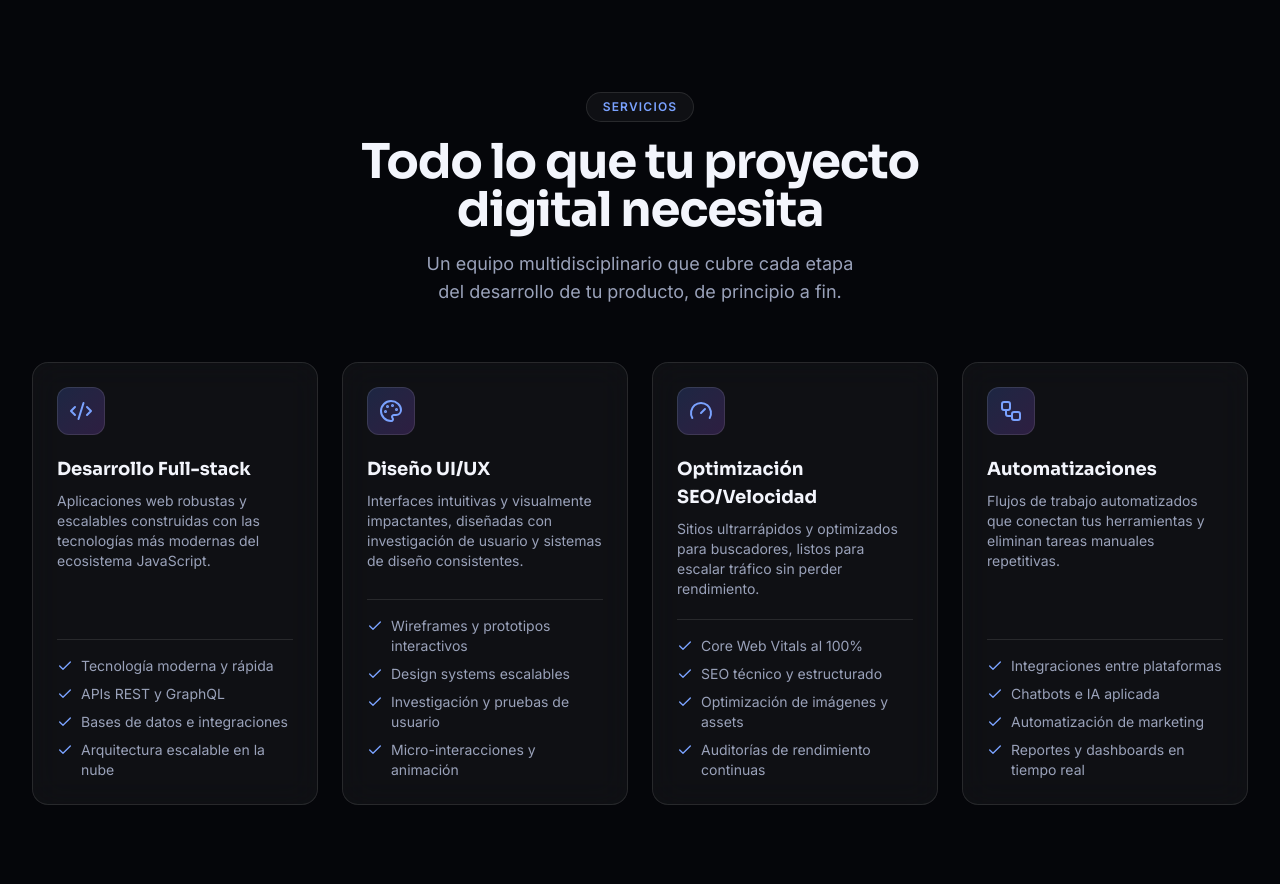
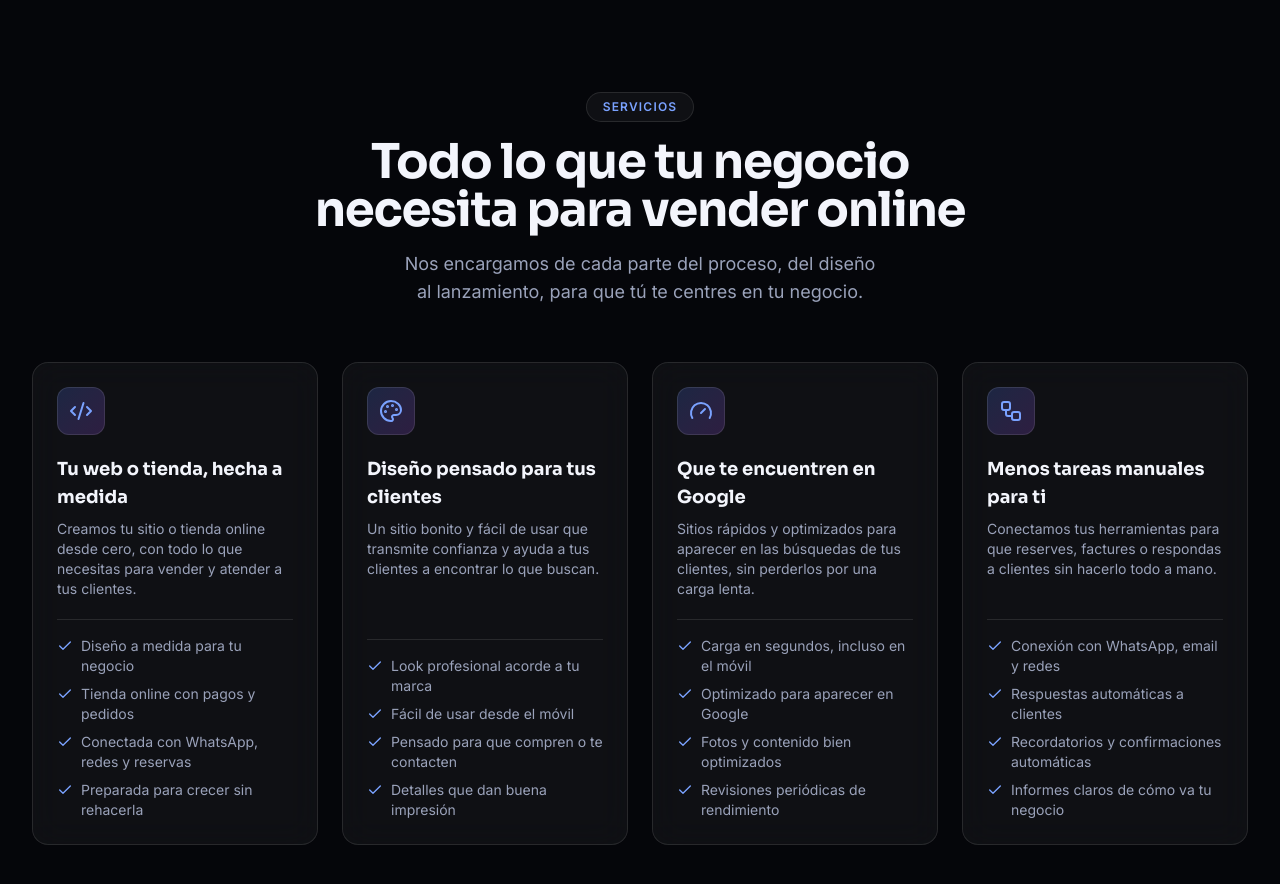
Before and after one commit to webcraftstudiosos/webcraftstudio, a Next.js app: page / in a window 1280 px wide. Shown: the part 960-1844 px from the top of the page. Built offline with nearby package versions, Linux system fonts and the light colour scheme.

Commit message:
Rewrite Services section in plain business language
Replace agency/developer jargon (full-stack, UI/UX, Core Web Vitals, APIs,
automations) with benefit-focused copy aimed at local and online business
owners.

Co-Authored-By: Claude Sonnet 5 <noreply@anthropic.com>

```diff
--- a/components/Services.tsx
+++ b/components/Services.tsx
@@ -20,8 +20,8 @@ export function Services() {
       <Container className="flex flex-col items-center">
         <SectionHeading
           eyebrow="Servicios"
-          title="Todo lo que tu proyecto digital necesita"
-          description="Un equipo multidisciplinario que cubre cada etapa del desarrollo de tu producto, de principio a fin."
+          title="Todo lo que tu negocio necesita para vender online"
+          description="Nos encargamos de cada parte del proceso, del diseño al lanzamiento, para que tú te centres en tu negocio."
         />
 
         <div className="mt-14 grid w-full grid-cols-1 gap-6 sm:grid-cols-2 lg:grid-cols-4">
--- a/data/siteData.ts
+++ b/data/siteData.ts
@@ -42,50 +42,50 @@ export type Service = {
 export const services: Service[] = [
   {
     icon: "Code2",
-    title: "Desarrollo Full-stack",
+    title: "Tu web o tienda, hecha a medida",
     description:
-      "Aplicaciones web robustas y escalables construidas con las tecnologías más modernas del ecosistema JavaScript.",
+      "Creamos tu sitio o tienda online desde cero, con todo lo que necesitas para vender y atender a tus clientes.",
     features: [
-      "Tecnología moderna y rápida",
-      "APIs REST y GraphQL",
-      "Bases de datos e integraciones",
-      "Arquitectura escalable en la nube",
+      "Diseño a medida para tu negocio",
+      "Tienda online con pagos y pedidos",
+      "Conectada con WhatsApp, redes y reservas",
+      "Preparada para crecer sin rehacerla",
     ],
   },
   {
     icon: "Palette",
-    title: "Diseño UI/UX",
+    title: "Diseño pensado para tus clientes",
     description:
-      "Interfaces intuitivas y visualmente impactantes, diseñadas con investigación de usuario y sistemas de diseño consistentes.",
+      "Un sitio bonito y fácil de usar que transmite confianza y ayuda a tus clientes a encontrar lo que buscan.",
     features: [
-      "Wireframes y prototipos interactivos",
-      "Design systems escalables",
-      "Investigación y pruebas de usuario",
-      "Micro-interacciones y animación",
+      "Look profesional acorde a tu marca",
+      "Fácil de usar desde el móvil",
+      "Pensado para que compren o te contacten",
+      "Detalles que dan buena impresión",
     ],
   },
   {
     icon: "Gauge",
-    title: "Optimización SEO/Velocidad",
+    title: "Que te encuentren en Google",
     description:
-      "Sitios ultrarrápidos y optimizados para buscadores, listos para escalar tráfico sin perder rendimiento.",
+      "Sitios rápidos y optimizados para aparecer en las búsquedas de tus clientes, sin perderlos por una carga lenta.",
     features: [
-      "Core Web Vitals al 100%",
-      "SEO técnico y estructurado",
-      "Optimización de imágenes y assets",
-      "Auditorías de rendimiento continuas",
+      "Carga en segundos, incluso en el móvil",
+      "Optimizado para aparecer en Google",
+      "Fotos y contenido bien optimizados",
+      "Revisiones periódicas de rendimiento",
     ],
   },
   {
     icon: "Workflow",
-    title: "Automatizaciones",
+    title: "Menos tareas manuales para ti",
     description:
-      "Flujos de trabajo automatizados que conectan tus herramientas y eliminan tareas manuales repetitivas.",
+      "Conectamos tus herramientas para que reserves, factures o respondas a clientes sin hacerlo todo a mano.",
     features: [
-      "Integraciones entre plataformas",
-      "Chatbots e IA aplicada",
-      "Automatización de marketing",
-      "Reportes y dashboards en tiempo real",
+      "Conexión con WhatsApp, email y redes",
+      "Respuestas automáticas a clientes",
+      "Recordatorios y confirmaciones automáticas",
+      "Informes claros de cómo va tu negocio",
     ],
   },
 ];
```
